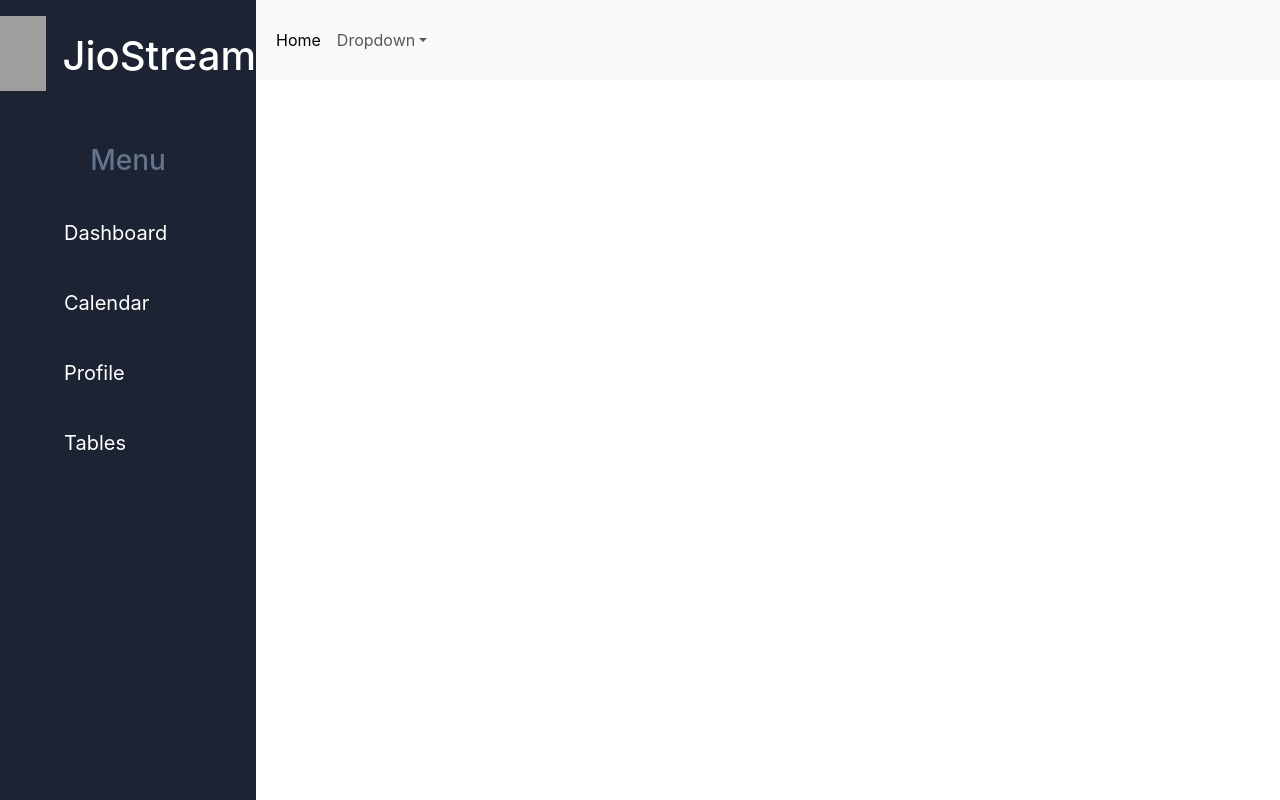
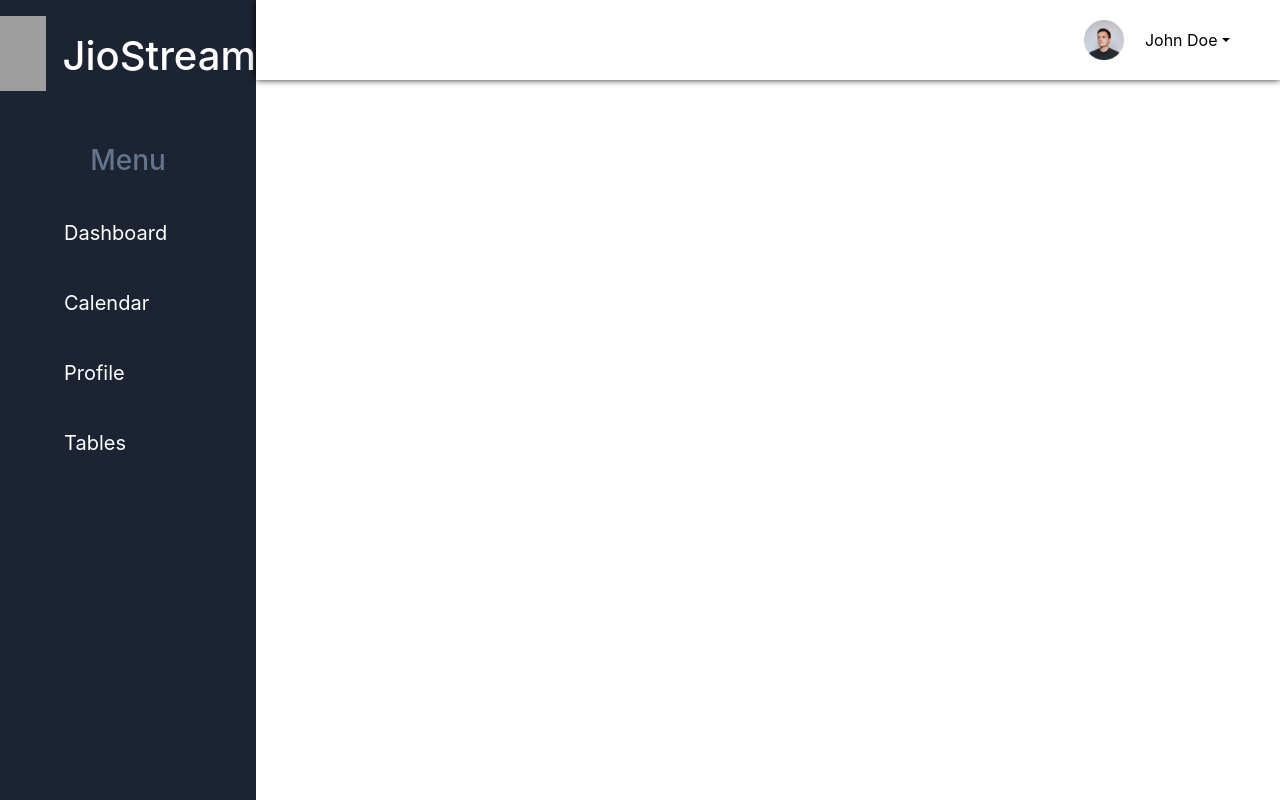
Before and after one commit to ImaadM097/Jio_Admin_Portal, a React (Create React App) app: page /dashboard in a window 1280 px wide. Built offline with nearby package versions, Linux system fonts and the light colour scheme; grey boxes are pictures that could not be loaded; a web font is replaced by a local one.

Commit message:
Made changes to navbar

```diff
--- a/src/App.js
+++ b/src/App.js
@@ -3,6 +3,7 @@ import { BrowserRouter, Routes, Route } from "react-router-dom"
 import Login from './login/login';
 import Sidebar from './dashboard/Sidebar/Sidebar';
 import Navbar from './dashboard/navbar';
+import Tables from './dashboard/Tables/Tables';
 
 function App() {
   return (
@@ -17,6 +18,11 @@ function App() {
           </div>
           </>
           } />
+        <Route path="/dashboard/tables" element={
+          <Tables />
+
+        } />
+
       </Routes>
     </BrowserRouter>
   );
--- /dev/null
+++ b/src/dashboard/Tables/Tables.js
@@ -0,0 +1,18 @@
+import React, { useState } from 'react';
+import Sidebar from '../Sidebar/Sidebar';
+import Navbar from '../navbar';
+
+
+const Tables = () => {
+
+    return (
+        <>
+            <div className='mainContainer'>
+                <Sidebar />
+                <Navbar />
+            </div>
+        </>
+    )
+}
+
+export default Tables;
--- a/src/dashboard/navbar.css
+++ b/src/dashboard/navbar.css
@@ -5,7 +5,24 @@
     flex-direction: column;
     height: 10vh;
     justify-content: center;
+    align-items: flex-end;
+    box-shadow: 0 0.005px 7px black;
 }
 #mainNav{
     height: 10vh;
 }
+.dropdown{
+    width: fit-content;
+}
+
+#dropdownMenuButton {
+    background-color: white;
+    color: black;
+    border: none;
+    margin-right: 3vw;
+    margin-left: 0.05vw;
+}
+
+#profileImg{
+    width: fit-content;
+}
--- a/src/dashboard/navbar.js
+++ b/src/dashboard/navbar.js
@@ -3,30 +3,17 @@ import './navbar.css'
 const Navbar = () => {
     return (
     <div id='mainNavbarDiv'>
-        <nav class="navbar navbar-expand-lg bg-body-tertiary" id='mainNav'>
-  <div class="container-fluid" id ='mainNavDiv'>
-    <button class="navbar-toggler" type="button" data-bs-toggle="collapse" data-bs-target="#navbarNav" aria-controls="navbarNav" aria-expanded="false" aria-label="Toggle navigation">
-      <span class="navbar-toggler-icon"></span>
-    </button>
-    <div class="collapse navbar-collapse" id="navbarNav">
-      <ul class="navbar-nav">
-        <li class="nav-item">
-          <a class="nav-link active" aria-current="page" href="#">Home</a>
-        </li>
-        <li class="nav-item dropdown">
-          <a class="nav-link dropdown-toggle" href="#" role="button" data-bs-toggle="dropdown" aria-expanded="false">
-            Dropdown
-          </a>
-          <ul class="dropdown-menu">
-            <li><a class="dropdown-item" href="#">Action</a></li>
-            <li><a class="dropdown-item" href="#">Another action</a></li>
-            <li><a class="dropdown-item" href="#">Something else here</a></li>
-          </ul>
-        </li>
-      </ul>
-    </div>
+        <div class="dropdown">
+        <img src='/images/user-01.png' id='profileImg'></img>
+  <button class="btn btn-secondary dropdown-toggle" type="button" id="dropdownMenuButton" data-bs-toggle="dropdown" aria-haspopup="true" aria-expanded="false">
+    John Doe
+  </button>
+  <div class="dropdown-menu" aria-labelledby="dropdownMenuButton">
+    <a class="dropdown-item" href="#">Profile</a>
+    <a class="dropdown-item" href="#">Account Setting</a>
+    <a class="dropdown-item" href="#">Logout</a>
   </div>
-</nav>
+</div>
     </div>
     );
 
```
